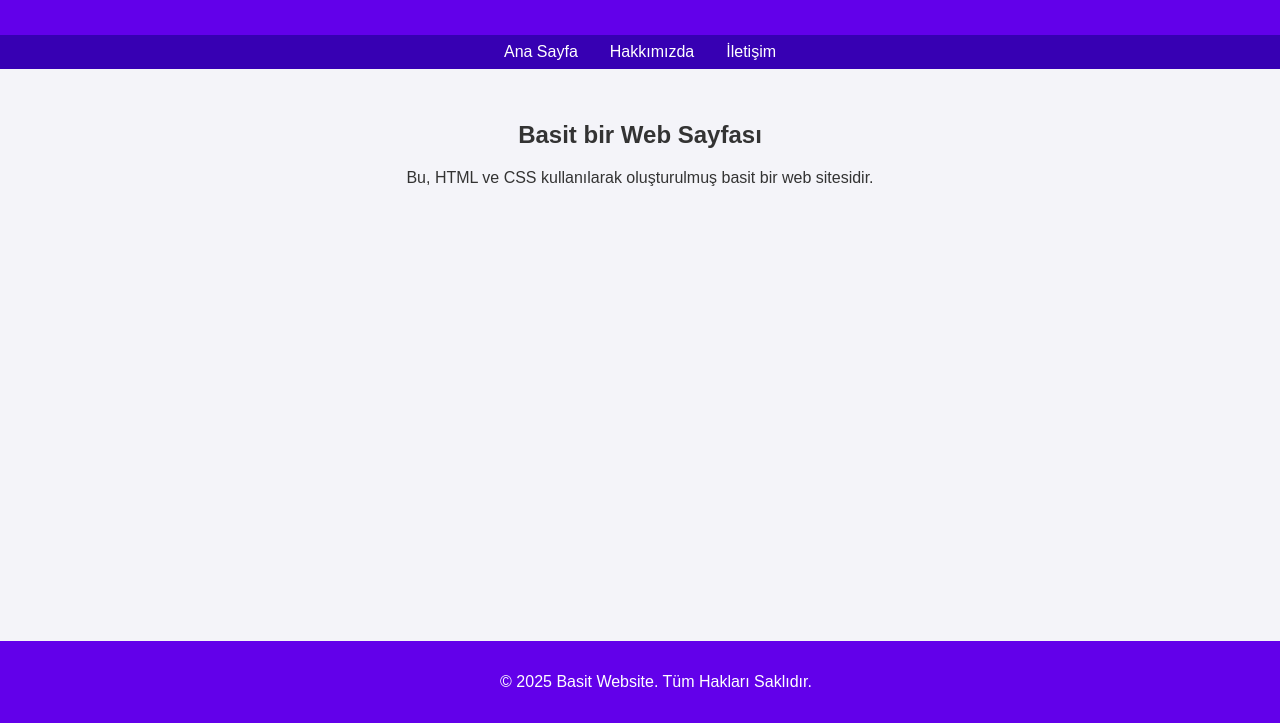
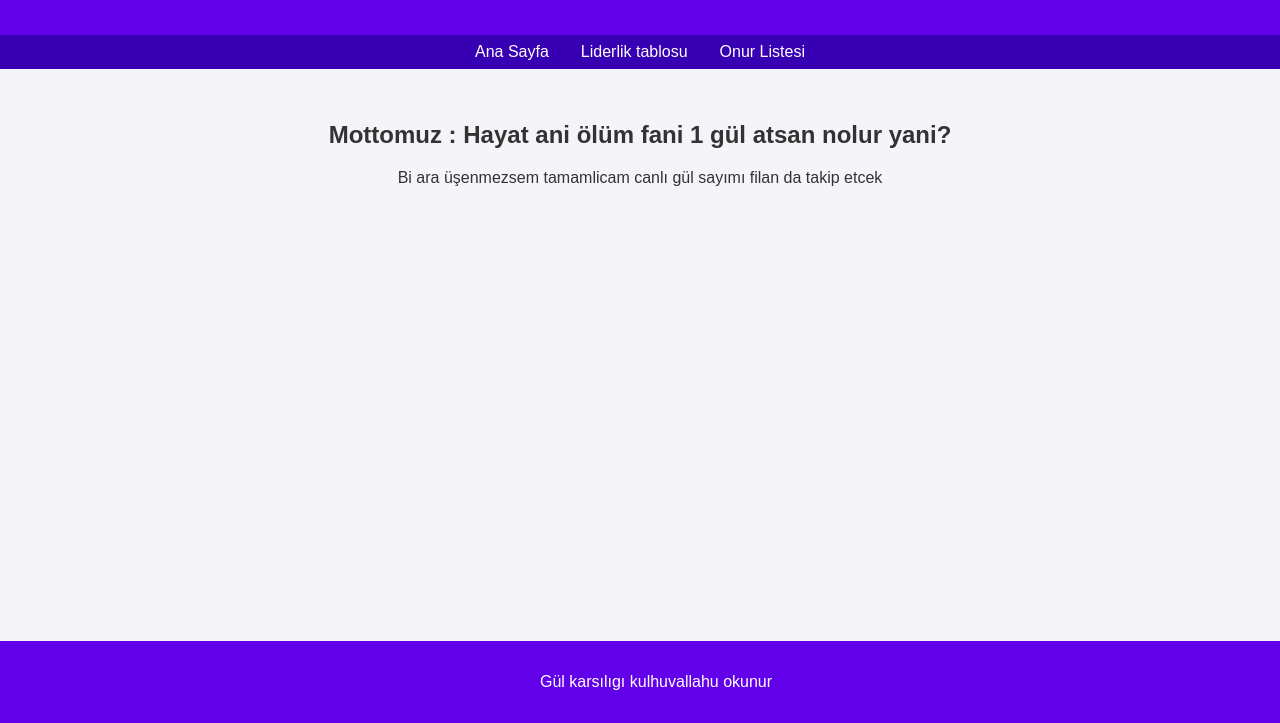
Before and after one commit to Ihavegota1pencil/mywebsite, a plain HTML site: page index.html in a window 1280 px wide. Shown: the part 77-800 px from the top of the page. Drawn offline with Linux system fonts and the light colour scheme.

Commit message:
Update index.html

```diff
--- a/index.html
+++ b/index.html
@@ -53,15 +53,15 @@
     </header>
     <nav>
         <a href="#">Ana Sayfa</a>
-        <a href="#hakkimizda">Hakkımızda</a>
-        <a href="#iletisim">İletişim</a>
+        <a href="#Liderlik-tablosu">Liderlik tablosu</a>
+        <a href="#Onur-Listesi">Onur Listesi</a>
     </nav>
     <main>
-        <h2>Basit bir Web Sayfası</h2>
-        <p>Bu, HTML ve CSS kullanılarak oluşturulmuş basit bir web sitesidir.</p>
+        <h2>Mottomuz : Hayat ani ölüm fani 1 gül atsan nolur yani?</h2>
+        <p>Bi ara üşenmezsem tamamlicam canlı gül sayımı filan da takip etcek</p>
     </main>
     <footer>
-        <p>&copy; 2025 Basit Website. Tüm Hakları Saklıdır.</p>
+        <p>Gül karsılıgı kulhuvallahu okunur</p>
     </footer>
 </body>
 </html>
```
